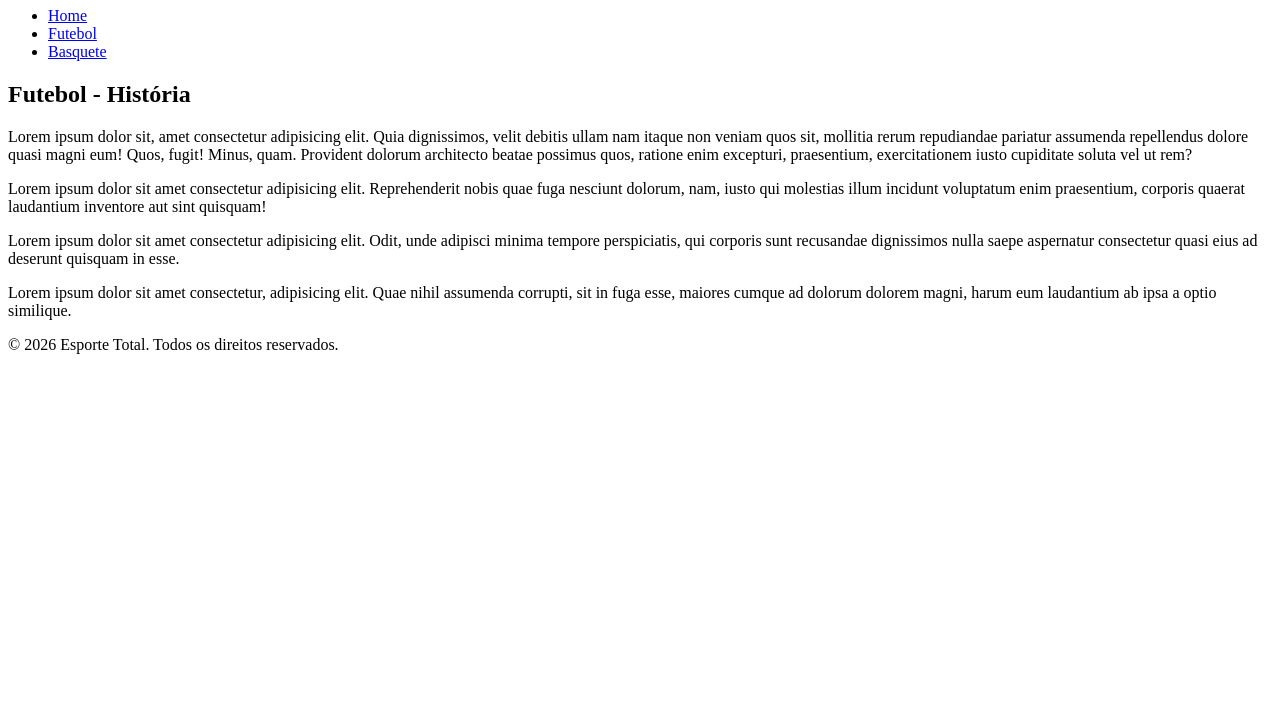
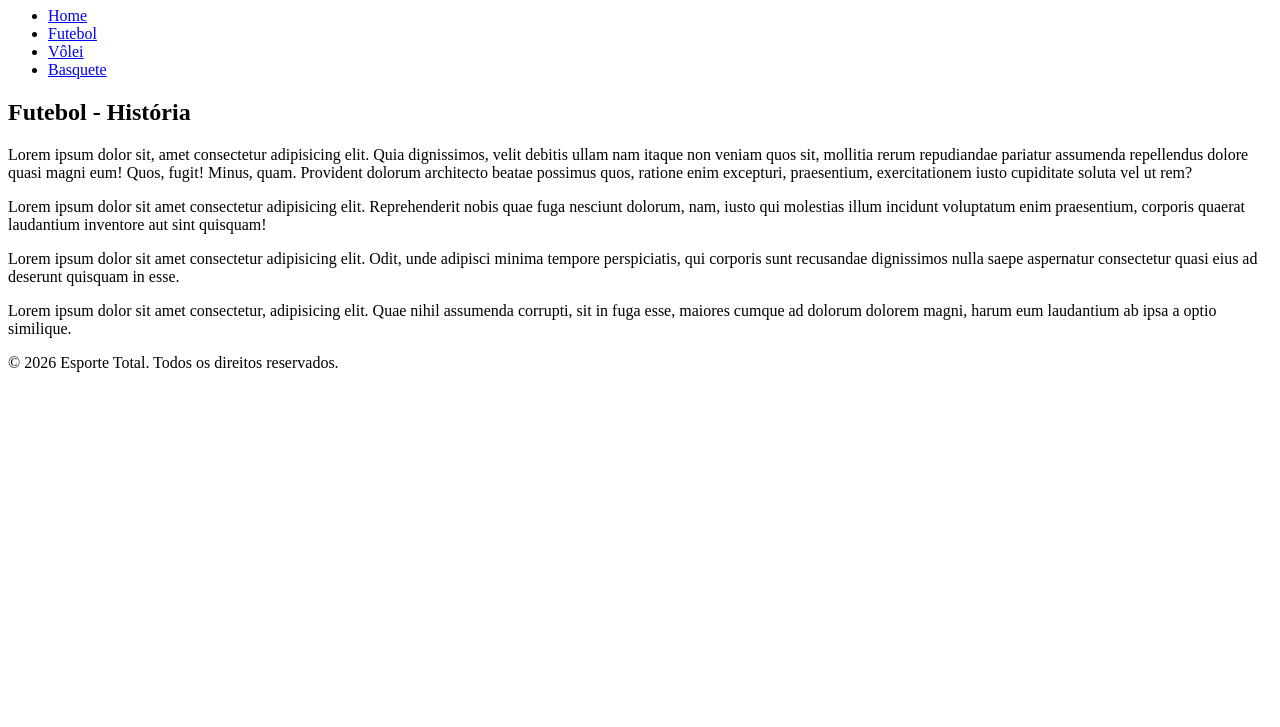
Before and after one commit to igorblacconaro/exemplo-repo-front-1tdspf-2026, a plain HTML site: page paginas/basquete.html in a window 1280 px wide. Shown: the part 73-800 px from the top of the page. Drawn offline with Linux system fonts and the light colour scheme.

Commit message:
feat:  links para voley.html adicionados

```diff
--- a/paginas/basquete.html
+++ b/paginas/basquete.html
@@ -16,6 +16,7 @@
             <ul>
                 <li><a href="../index.html">Home</a></li>
                 <li>  <a href="./futebol.html">Futebol</a></li>
+                <li><a href="./voley.html">Vôlei</a></li>
                 <li><a href="#">Basquete</a></li>
             </ul>
         </nav>
```
Also changed, not shown: index.html (+1 -0 lines), paginas/futebol.html (+2 -1 lines).
